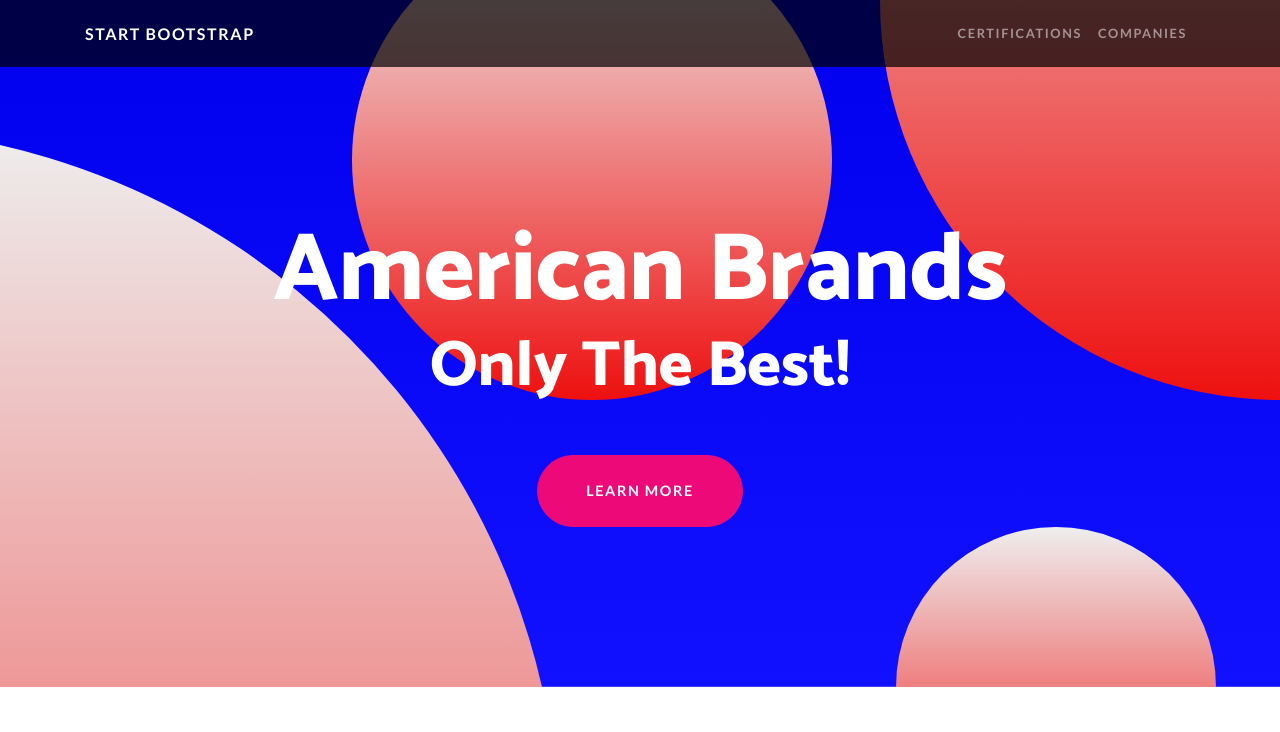
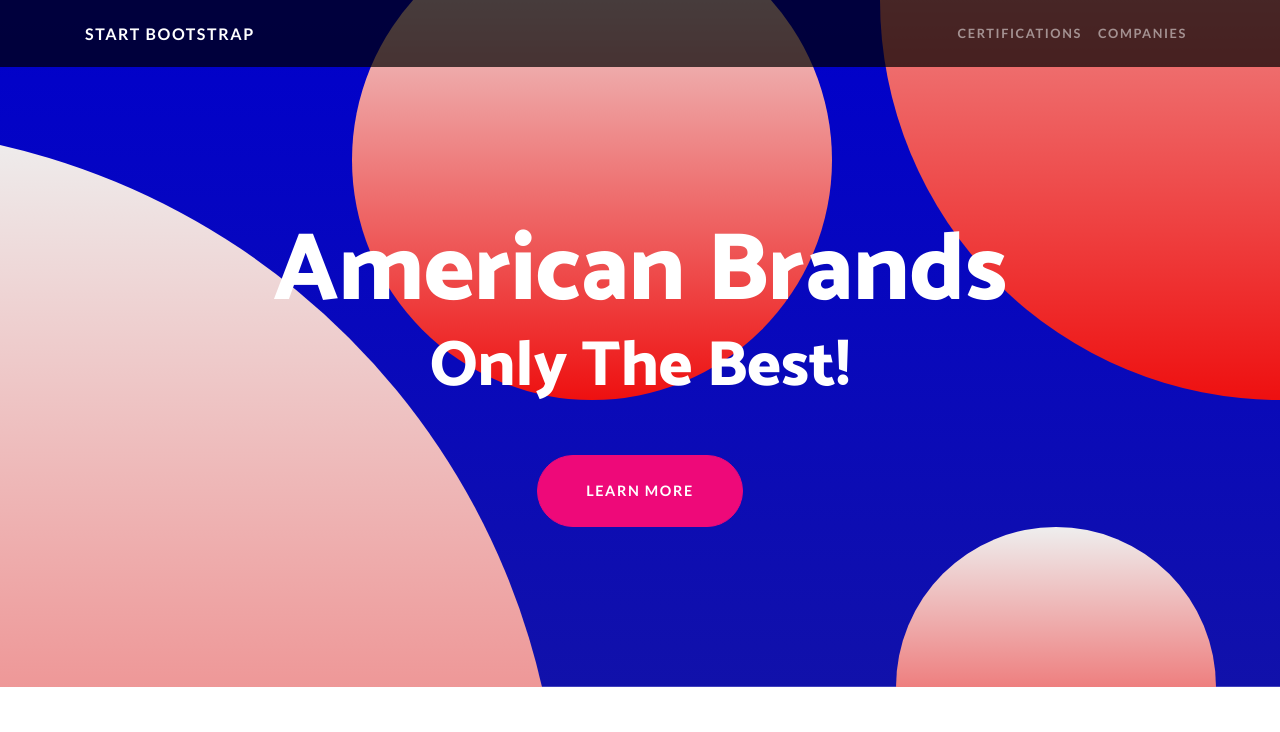
Before and after one commit to Dagon-R/Dagon-R.github.io, a website: page American/index.html in a window 1280 px wide. Shown: the top 732 px of the page. Drawn offline with Linux system fonts and the light colour scheme.

Commit message:
Redesign Background Gradient and Header

```diff
--- a/American/css/american-main.css
+++ b/American/css/american-main.css
@@ -59,7 +59,7 @@ header.masthead {
   overflow: hidden;
   padding-top: calc(7rem + 72px);
   padding-bottom: 7rem;
-  background: linear-gradient(0deg, #1111FF 0%, #0000EE 100%);
+  background: linear-gradient(0deg, #1111aa 0%, #0000cc 100%);
   background-repeat: no-repeat;
   background-position: center center;
   background-attachment: scroll;
```
